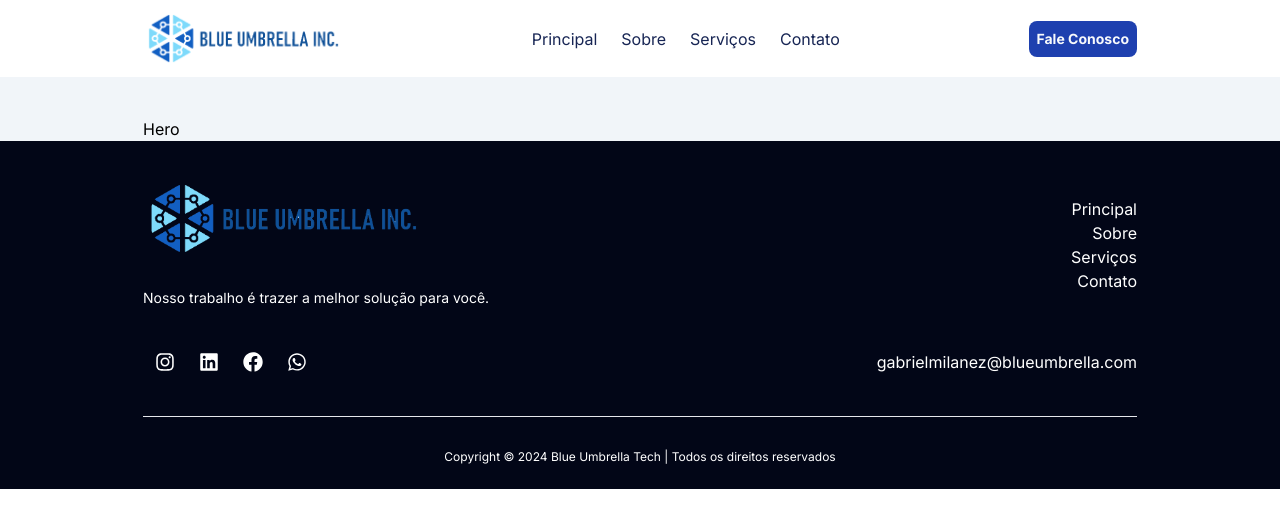
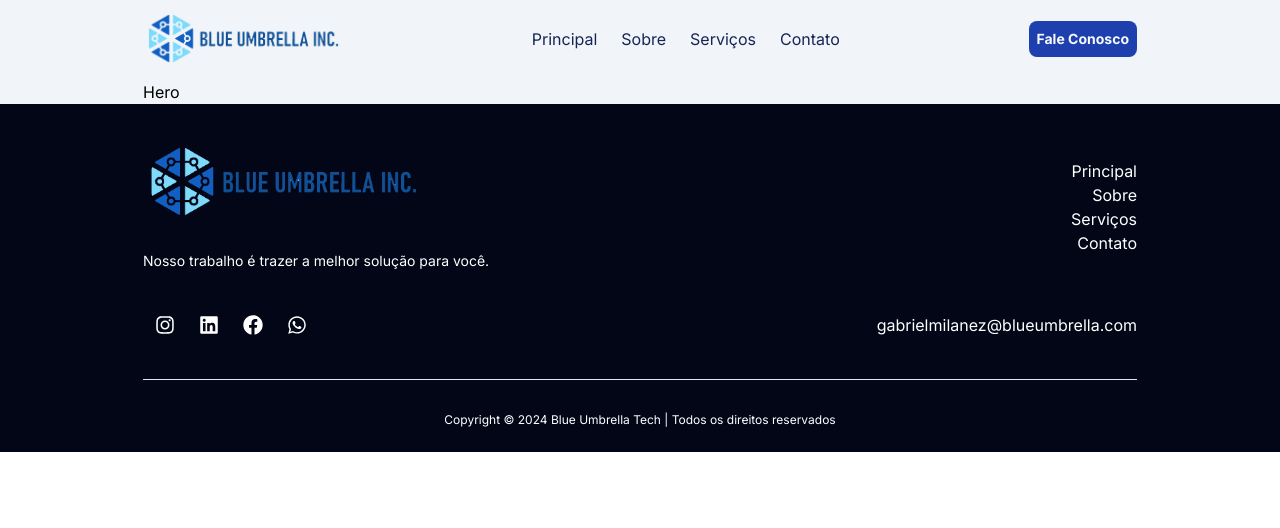
Before and after one commit to miilanez/blue-umbrella-site, a Next.js app: page / in a window 1280 px wide. Shown: the top 528 px of the page. Built offline with nearby package versions, Linux system fonts and the light colour scheme.

Commit message:
:lipstick: style: colocando header transparente para melhor visualização da hero

```diff
--- a/src/components/home/Hero/Hero.tsx
+++ b/src/components/home/Hero/Hero.tsx
@@ -1,5 +1,5 @@
 const Hero = () => {
-  return <section className="bg-slate-100 pt-10">
+  return <section className="bg-slate-100 pt-[80px]">
     <div className="w-full container mx-auto">Hero</div>
   </section>;
 };
--- a/src/components/ui/Header/Header.tsx
+++ b/src/components/ui/Header/Header.tsx
@@ -36,7 +36,7 @@ const Header = () => {
   };
 
   return (
-    <header className="flex px-6 py-3 overflow-hidden">
+    <header className="flex px-6 py-3 overflow-hidden bg-transparent absolute top-0 left-0 w-full z-50">
       <nav className="w-full container mx-auto flex flex-row justify-between items-center">
         <div id="brand logo">
           <Link href="/">
```
